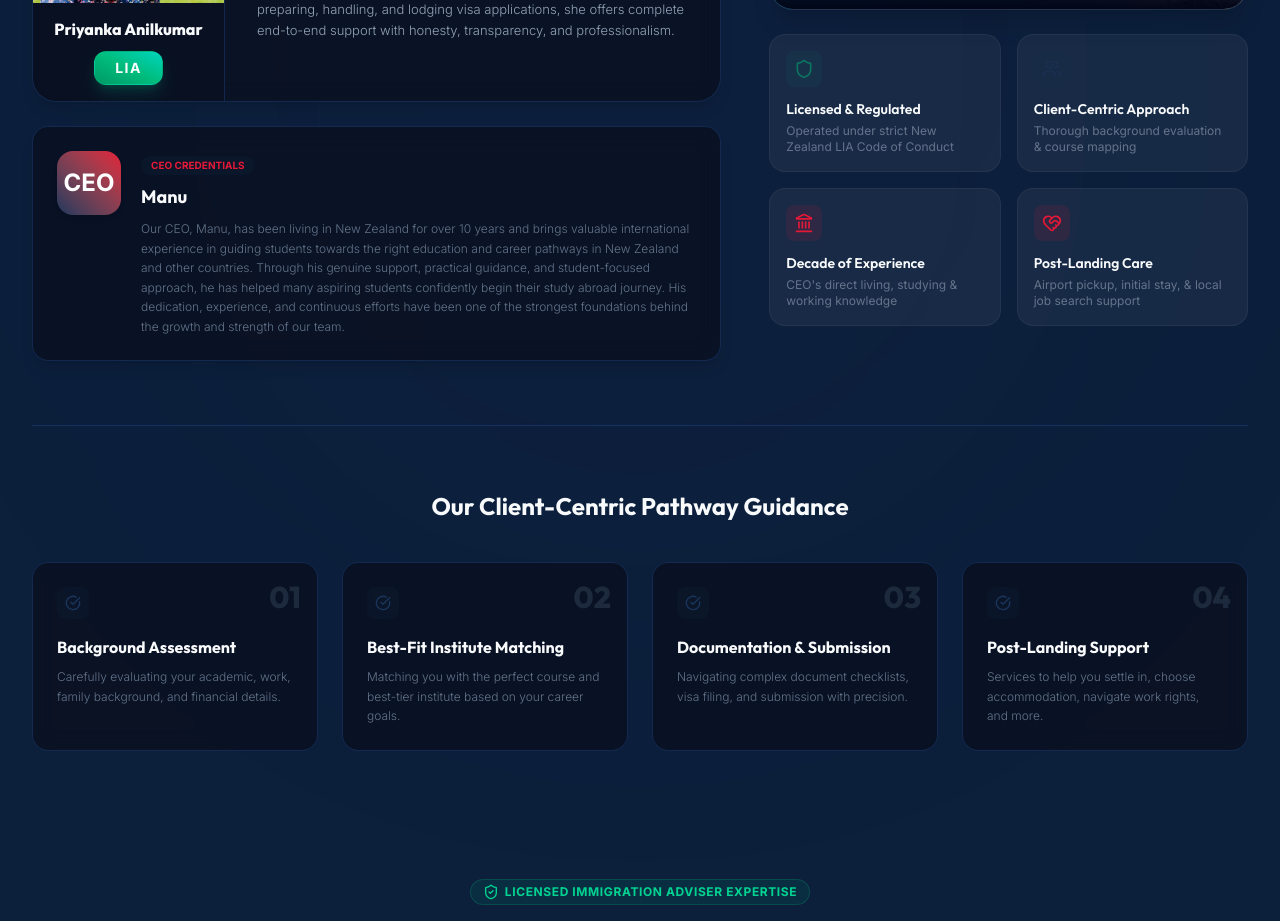
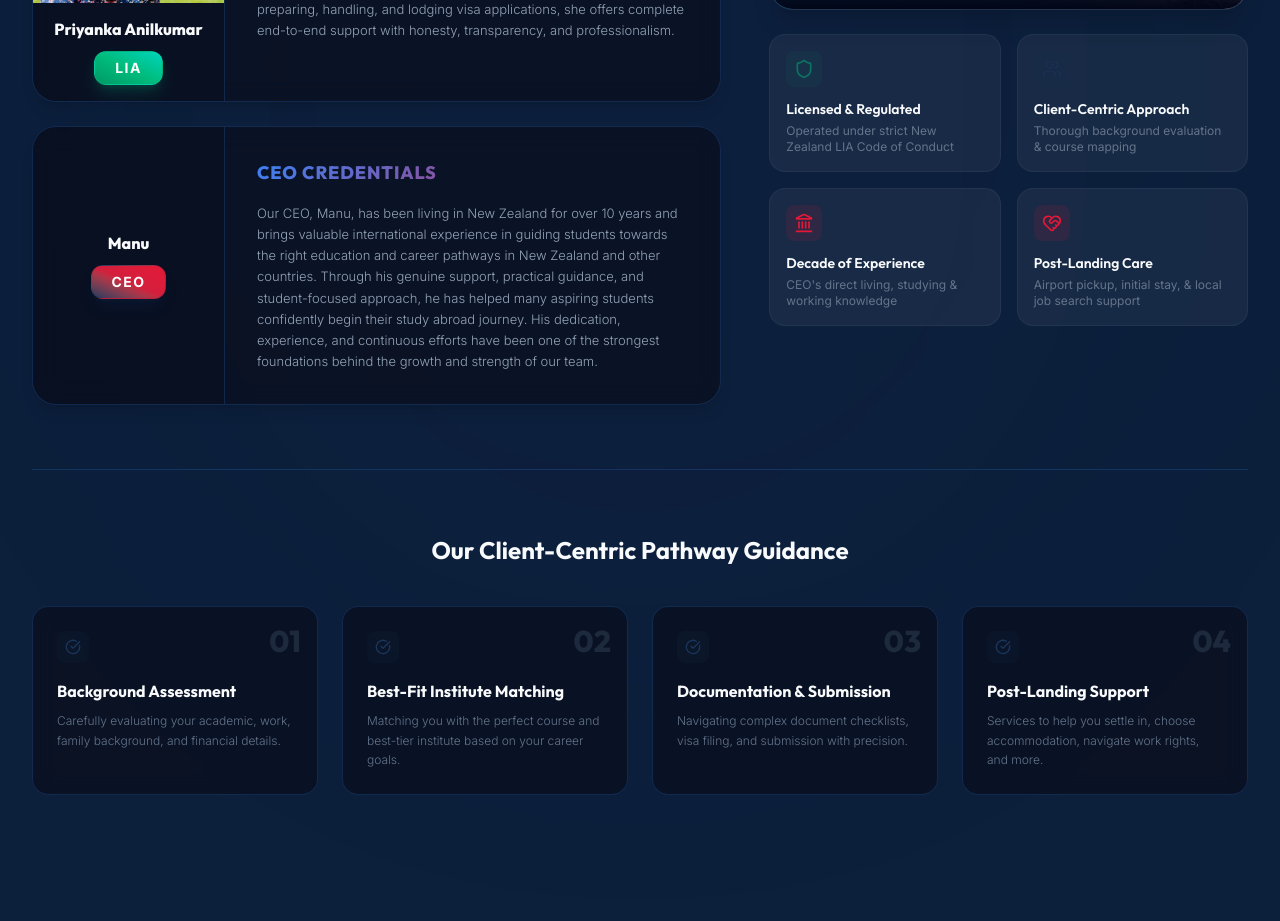
Before and after one commit to alifmuhammeds007/immigration-hub, a React (Vite) app: page / in a window 1280 px wide. Shown: the part 1520-2441 px from the top of the page. Built offline with nearby package versions, Linux system fonts and the light colour scheme.

Commit message:
style: restructure CEO credentials card to match Director card exactly

```diff
--- a/src/components/AboutUs.jsx
+++ b/src/components/AboutUs.jsx
@@ -85,18 +85,24 @@ export const AboutUs = () => {
               </div>
 
               {/* Profile Card 2: CEO Profile */}
-              <div className="p-6 rounded-2xl glassmorphism border border-slate-100 dark:border-slate-800 bg-white/60 dark:bg-slate-900/60 shadow-lg flex flex-col sm:flex-row gap-5 items-center sm:items-start text-center sm:text-left hover:border-primary/30 transition-all duration-300 premium-card-hover">
-                <div className="w-16 h-16 rounded-2xl bg-gradient-to-tr from-primary to-accent text-white flex items-center justify-center font-bold text-2xl shadow-md shrink-0 px-3">
-                  CEO
-                </div>
-                <div className="space-y-2">
-                  <div className="inline-flex items-center gap-1 px-2.5 py-0.5 rounded-full bg-primary/10 text-primary dark:text-accent text-[10px] font-bold uppercase">
-                    CEO Credentials
-                  </div>
-                  <h4 className="font-heading font-bold text-lg text-slate-900 dark:text-white">
+              <div className="rounded-3xl glassmorphism border border-slate-100 dark:border-slate-800 bg-white/60 dark:bg-slate-900/60 shadow-lg flex flex-col sm:flex-row overflow-hidden hover:border-primary/30 transition-all duration-300 premium-card-hover">
+                {/* Left Column (Profile Details) */}
+                <div className="w-full sm:w-48 bg-slate-950/5 dark:bg-slate-950/20 flex flex-col items-center justify-center text-center p-6 border-b sm:border-b-0 sm:border-r border-slate-100 dark:border-slate-800/80 shrink-0">
+                  <h4 className="font-heading font-extrabold text-[15px] sm:text-base text-slate-900 dark:text-white leading-tight">
                     Manu
                   </h4>
-                  <p className="text-xs text-slate-500 dark:text-slate-400 font-light leading-relaxed">
+                  <div className="mt-3 px-5 py-1.5 rounded-xl bg-gradient-to-tr from-primary via-[#D31F3C] to-[#E51937] text-white font-black text-xs sm:text-sm tracking-widest shadow-lg shadow-primary/20 border border-primary/20 uppercase inline-block hover:scale-105 transition-transform duration-300">
+                    CEO
+                  </div>
+                </div>
+
+                {/* Right Column (Credentials Details) */}
+                <div className="p-6 sm:p-8 flex-1 flex flex-col justify-center text-left">
+                  <h3 className="font-heading font-extrabold text-lg text-slate-900 dark:text-white uppercase tracking-wider text-gradient-primary">
+                    CEO Credentials
+                  </h3>
+                  <div className="h-4" /> {/* Gap */}
+                  <p className="text-xs sm:text-[13px] text-slate-600 dark:text-slate-350 font-light leading-relaxed">
                     Our CEO, Manu, has been living in New Zealand for over 10 years and brings valuable international experience in guiding students towards the right education and career pathways in New Zealand and other countries. Through his genuine support, practical guidance, and student-focused approach, he has helped many aspiring students confidently begin their study abroad journey. His dedication, experience, and continuous efforts have been one of the strongest foundations behind the growth and strength of our team.
                   </p>
                 </div>
```
